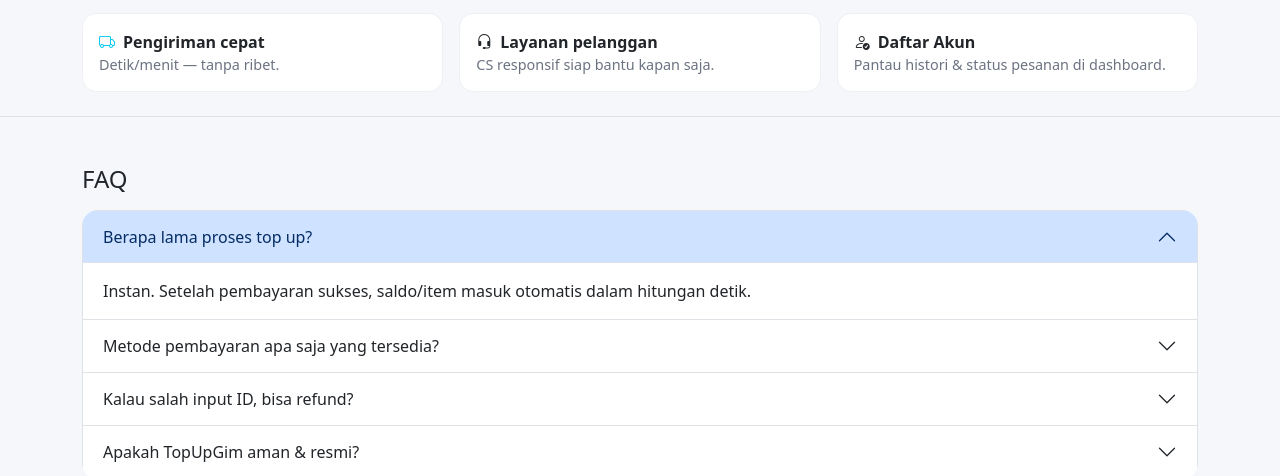
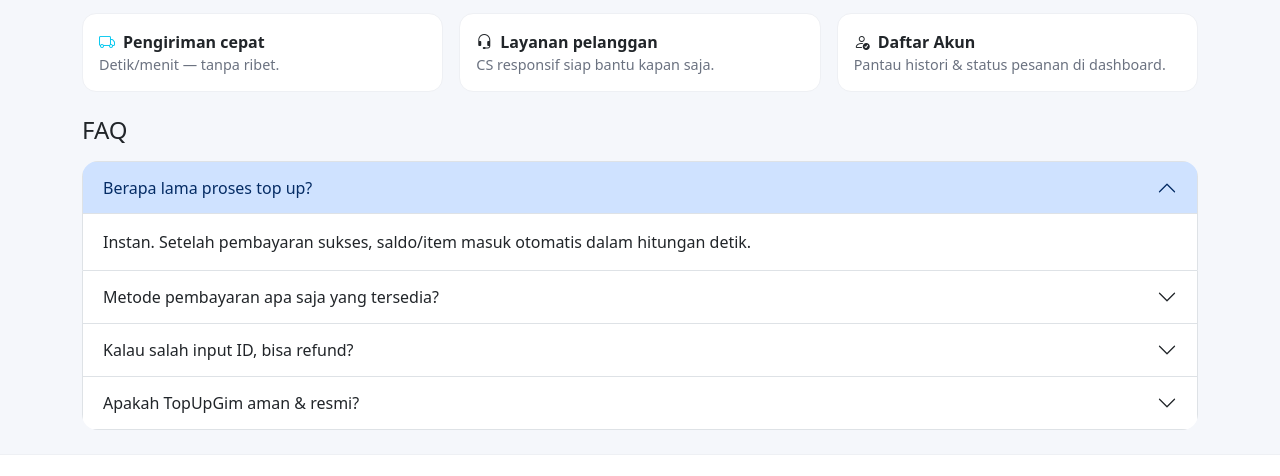
Before and after one commit to BagusSedana/topup-landing, a website: page public/index.html in a window 1280 px wide. Shown: the part 2798-3274 px from the top of the page. Drawn offline with nearby package versions, Linux system fonts and the light colour scheme.

Commit message:
Update index.html

```diff
--- a/public/index.html
+++ b/public/index.html
@@ -124,7 +124,7 @@
 </section>
 </main>
 
-<section id="faq" class="py-5 border-top">
+<section id="faq">
 <div class="container">
 <h2 class="h4 mb-3">FAQ</h2>
 <div class="accordion rounded-4 overflow-hidden" id="faqAccordion">
```
